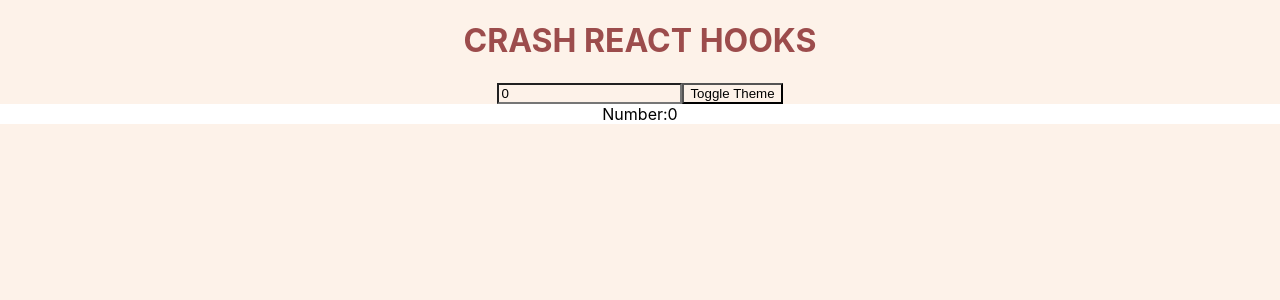
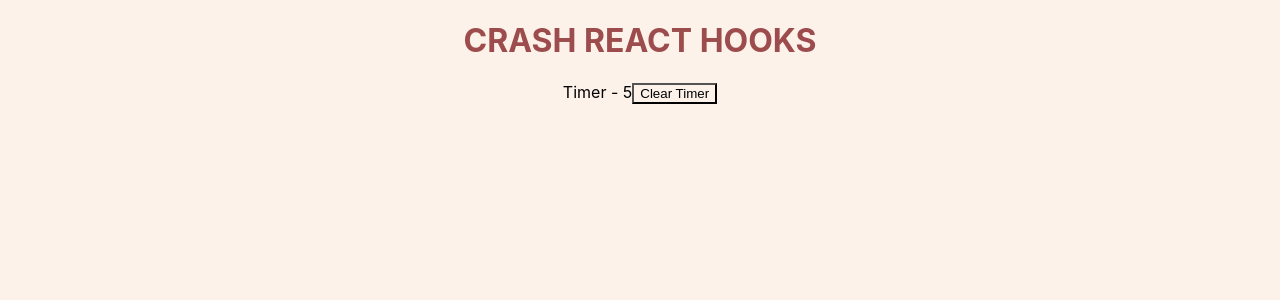
Before and after one commit to venkat-devish/crash-react-hooks, a React (Create React App) app: page / in a window 1280 px wide. Shown: the top 300 px of the page. Built offline with nearby package versions, Linux system fonts and the light colour scheme.

Commit message:
add: memo & ref

```diff
--- a/package.json
+++ b/package.json
@@ -7,6 +7,7 @@
     "@testing-library/react": "^13.4.0",
     "@testing-library/user-event": "^13.5.0",
     "axios": "^1.2.1",
+    "nanoid": "^4.0.0",
     "react": "^18.2.0",
     "react-dom": "^18.2.0",
     "react-scripts": "5.0.1",
--- a/src/App.js
+++ b/src/App.js
@@ -1,11 +1,11 @@
 import "./App.css";
-import ThemeToggler from "./Hooks/useMemoHook/ThemeToggler";
+import TimerHook from "./Hooks/useRef/TimerHook";
 
 function App() {
   return (
     <div className="App">
       <h1>CRASH REACT HOOKS</h1>
-      <ThemeToggler />
+      <TimerHook />
     </div>
   );
 }
--- /dev/null
+++ b/src/Hooks/useRef/TimerHook.jsx
@@ -0,0 +1,30 @@
+import React, { useEffect, useRef, useState } from "react";
+
+const TimerHook = () => {
+  const [timer, setTimer] = useState(0);
+  const intervalRef = useRef(null);
+
+  useEffect(() => {
+    intervalRef.current = setInterval(() => {
+      setTimer((prevTimer) => prevTimer + 1);
+    }, 1000);
+    return () => {
+      clearInterval(intervalRef.current);
+    };
+  }, []);
+
+  return (
+    <div>
+      Timer - {timer}
+      <button
+        onClick={() => {
+          clearInterval(intervalRef.current);
+        }}
+      >
+        Clear Timer
+      </button>
+    </div>
+  );
+};
+
+export default TimerHook;
```
Also changed, not shown: src/Hooks/useCallbackHook/List.jsx (added, +16 -0 lines), src/Hooks/useCallbackHook/ToggleTheme.jsx (added, +30 -0 lines), src/Hooks/useRef/FocusInput.jsx (added, +16 -0 lines), 1 other file (tests, documents, lock files or other folders).
